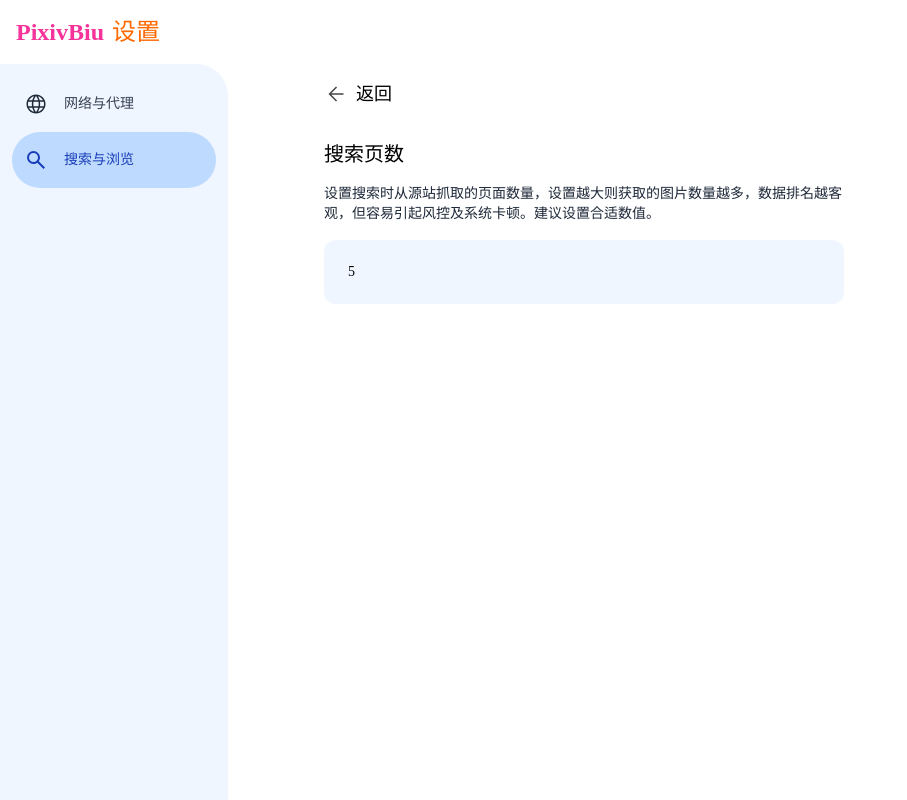
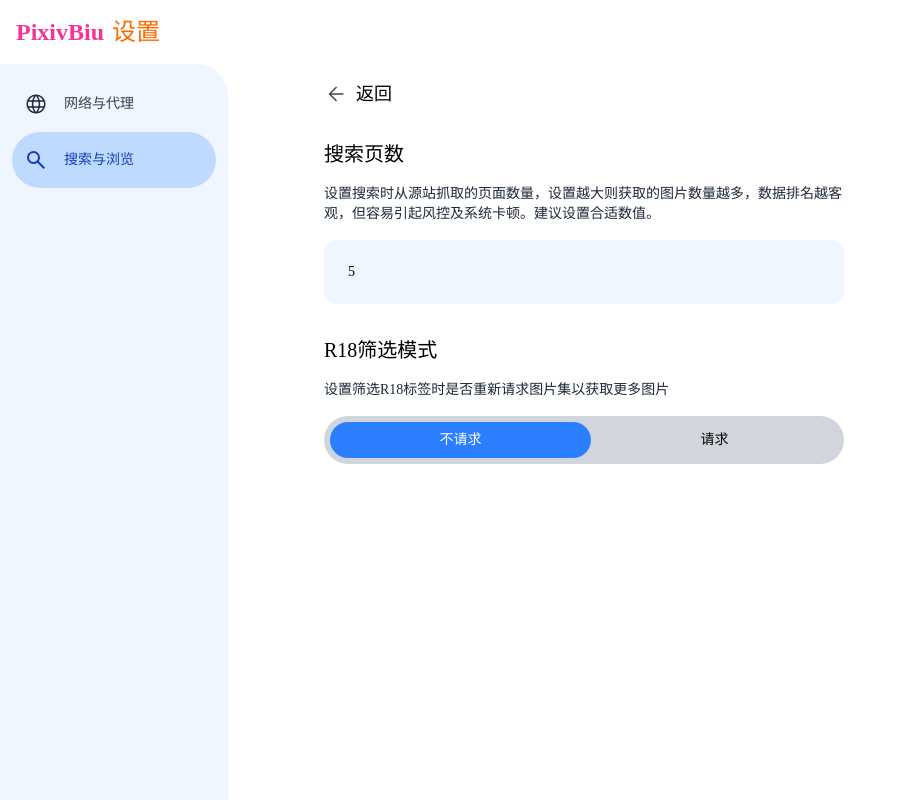
Before and after one commit to OREOCODEDEV/PixivBiuWeb, a Vue app: page /settings/browse in a window 1280 px wide. Shown: the whole page, without its empty margins (0-907 px from the left). Built offline with nearby package versions, Linux system fonts and the light colour scheme.

Commit message:
Update Browse.vue

```diff
--- a/src/views/SettingsView/Browse.vue
+++ b/src/views/SettingsView/Browse.vue
@@ -1,5 +1,6 @@
 <script setup>
 const storage = localStorage;
+import SelectFromMulti from "@/components/General/SelectFromMulti.vue";
 </script>
 
 <style>
@@ -26,4 +27,14 @@ const storage = localStorage;
             <input type="text" :value="storage.getItem('settings_proxy_server') ? storage.getItem('settings_proxy_server') : '5'" class="h-full appearance-none focus:outline-none" />
         </div>
     </div>
+    <div class="max-w-130 w-130 flex flex-col py-4">
+        <span class="title">R18筛选模式</span>
+        <span class="description">设置筛选R18标签时是否重新请求图片集以获取更多图片</span>
+        <SelectFromMulti :options="{ 不请求: 'frontend', 请求: 'backend' }" current_value="frontend" />
+    </div>
+    <!-- <div class="max-w-130 w-130 flex flex-col py-4">
+        <span class="title">R18筛选模式</span>
+        <span class="description">设置筛选R18标签时是否重新请求图片集以获取更多图片</span>
+        <SelectFromMulti :options="{ 不请求: 'frontend', 请求: 'backend' }" current_value="frontend" />
+    </div> -->
 </template>
```
